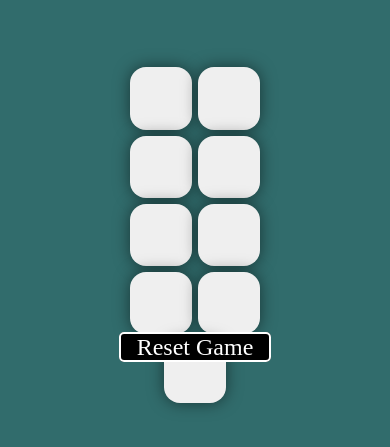
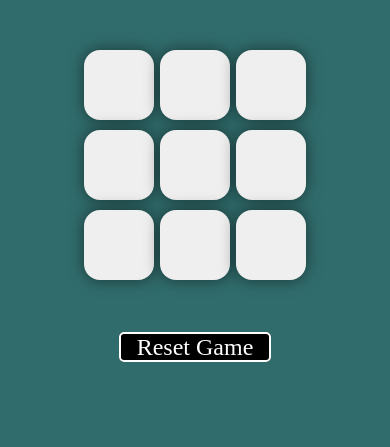
Before and after one commit to KeertanaGupta/Tic-Tac-Toe, a plain HTML site: page index.html in a window 390 px wide. Shown: the part 125-572 px from the top of the page. Drawn offline with nearby package versions, Linux system fonts and the light colour scheme; a web font is replaced by a local one.

Commit message:
Updated css

```diff
--- a/style.css
+++ b/style.css
@@ -62,15 +62,4 @@ body{
     .container {
         height: 40vh;
     }
-
-    .game {
-        height: 50vmin;
-        width: 50vmin;
-    }
-
-    .box {
-        height: 16vmin;
-        width: 16vmin;
-        font-size: 7vmin;
-    }
 }
```
